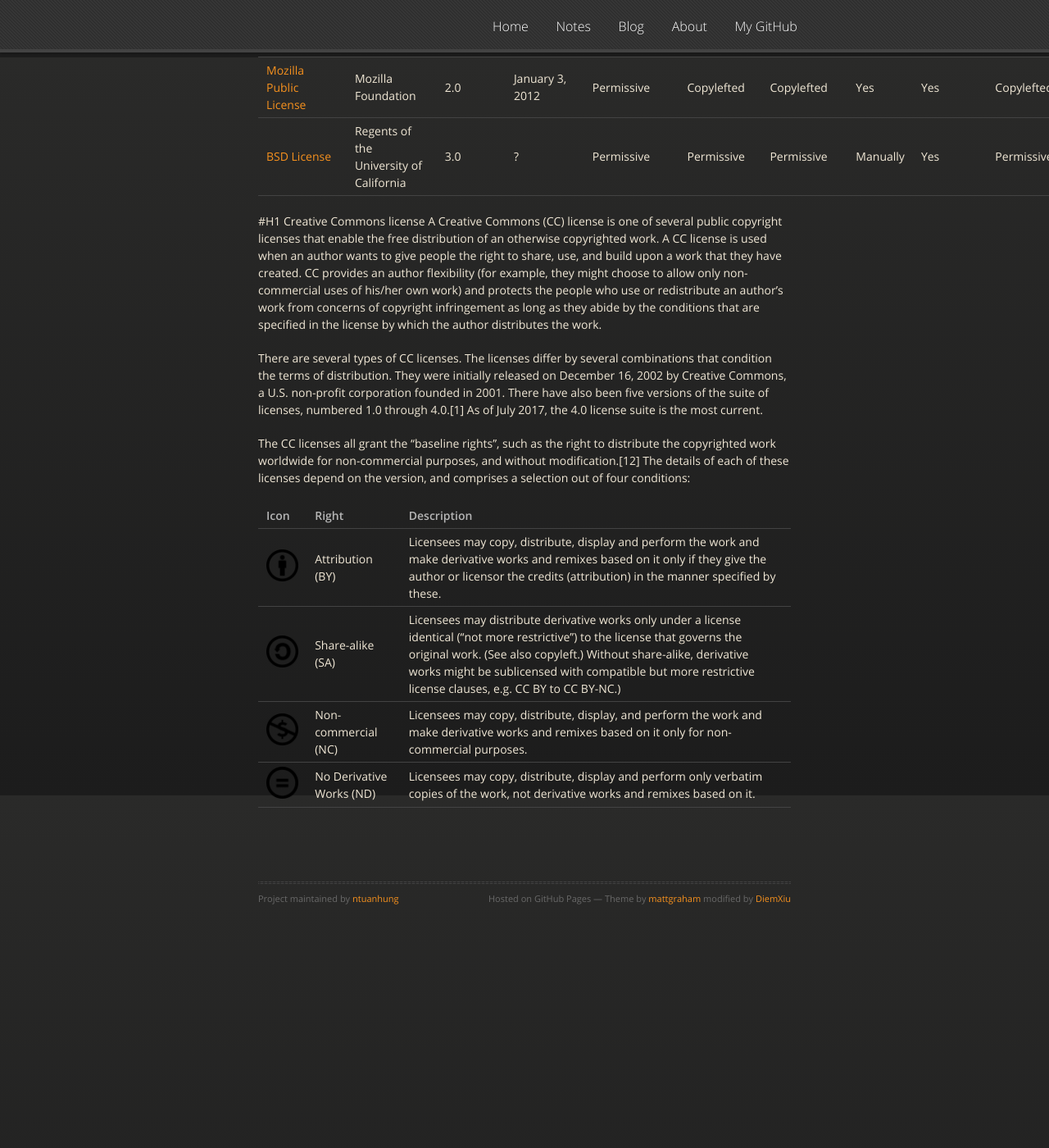
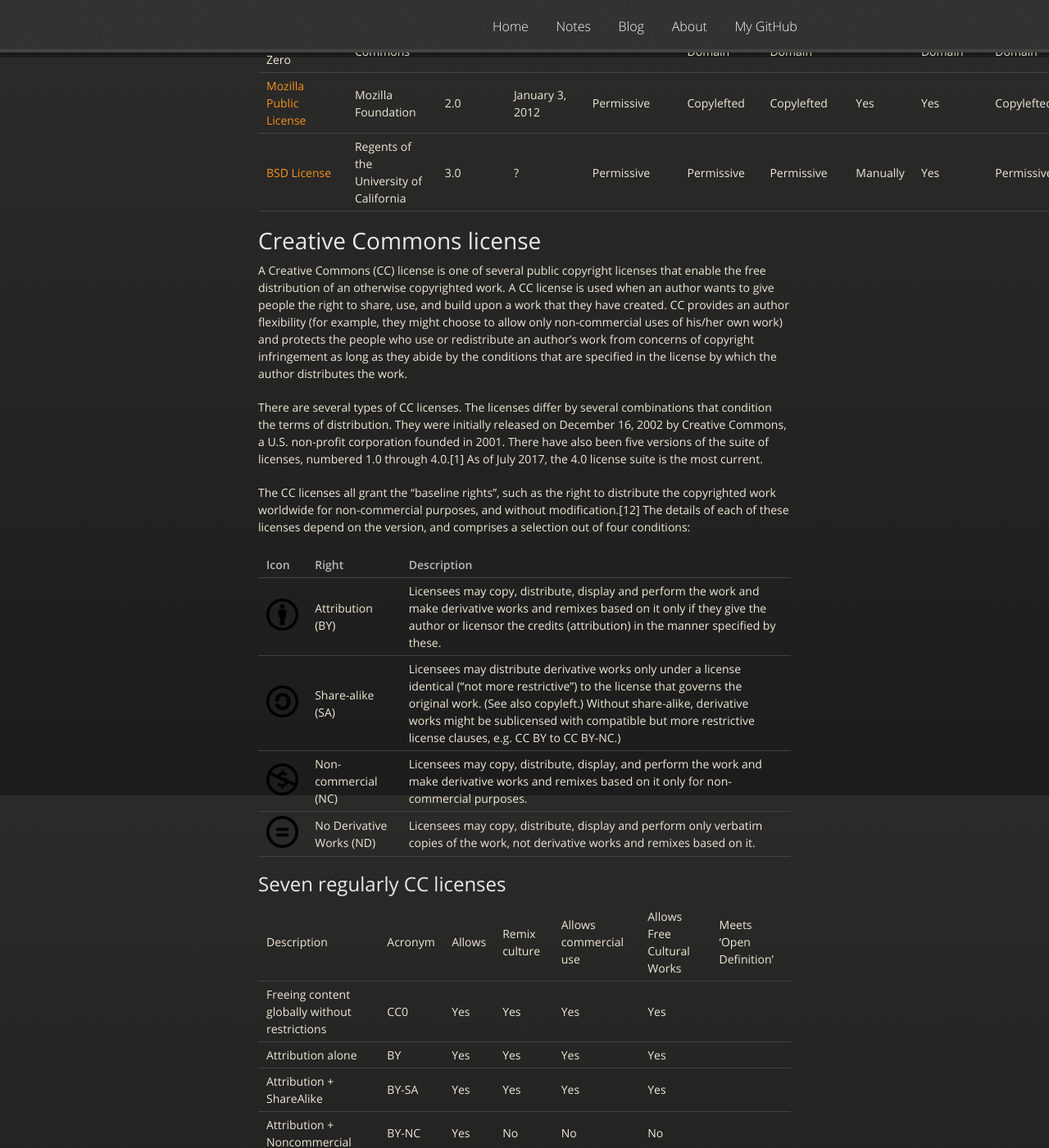
Before and after one commit to ntuanhung/ntuanhung.github.io, a Jekyll site: the page built from _posts/2017-11-20-software-license.md, in a window 1280 px wide and 1400 px high, scrolled down 2630 px. Shown: the whole window at 82% size. Built offline with Jekyll 4.4.1, drawn with Linux system fonts in a browser that asks for light colours; nearby versions of some CDN libraries; before the commit the page ends 3748 px from its top, so only the background shows below that; some of the changed text lies outside the part shown.

Commit message:
Update 2017-11-20-software-license.md

```diff
--- a/_posts/2017-11-20-software-license.md
+++ b/_posts/2017-11-20-software-license.md
@@ -3,7 +3,7 @@
 title: "Software License"
 date: 2017-11-20
 ---
-#H1 Software licenses and Rights
+# Software licenses and Rights
 
 Software licenses and rights granted in context of the copyright according to [Mark Webbink](https://wayback.archive.org/web/20140122163130/http://www.redhat.com/f/summitfiles/presentation/May31/Open%20Source%20Dynamics/Troan_OpenSourceProprietyPersp.pdf).
 Expanded by freeware and sublicensing.
@@ -19,7 +19,7 @@
 |Right to sublicense |	Yes	|Yes	|No	|No	|No	|No|
 |Example software	| SQLite, ImageJ	|Apache web server, ToyBox	|Linux kernel, GIMP	|Irfanview, Winamp	|Windows, Half-Life 2	|Server-side World of Warcraft|
 
-#H1 FOSS licenses
+# FOSS licenses
 FOSS or "Free and Open Source Software" licenses are proposed and approved by various groups.
 
 The following table compares various features of each license and is a general guide to the terms and conditions of each license. The table lists the permissions and limitations regarding the following subjects:
@@ -56,7 +56,7 @@
 |[Mozilla Public License](https://www.mozilla.org/MPL/2.0)|Mozilla Foundation|2.0|January 3, 2012|Permissive|Copylefted|Copylefted|Yes|Yes|Copylefted|No|
 |[BSD License](http://opensource.org/licenses/BSD-3-Clause)|Regents of the University of California|3.0|	?	|Permissive|Permissive|Permissive|Manually|Yes|Permissive|Manually|
 
-#H1 Creative Commons license
+# Creative Commons license
 A Creative Commons (CC) license is one of several public copyright licenses that enable the free distribution of an otherwise copyrighted work. A CC license is used when an author wants to give people the right to share, use, and build upon a work that they have created. CC provides an author flexibility (for example, they might choose to allow only non-commercial uses of his/her own work) and protects the people who use or redistribute an author's work from concerns of copyright infringement as long as they abide by the conditions that are specified in the license by which the author distributes the work.
 
 There are several types of CC licenses. The licenses differ by several combinations that condition the terms of distribution. They were initially released on December 16, 2002 by Creative Commons, a U.S. non-profit corporation founded in 2001. There have also been five versions of the suite of licenses, numbered 1.0 through 4.0.[1] As of July 2017, the 4.0 license suite is the most current.
@@ -69,3 +69,16 @@
 |![Share-alike](https://github.com/ntuanhung/ntuanhung.github.io/blob/master/images/40px-Cc-sa.svg.png "Share-alike") | Share-alike (SA)|	Licensees may distribute derivative works only under a license identical ("not more restrictive") to the license that governs the original work. (See also copyleft.) Without share-alike, derivative works might be sublicensed with compatible but more restrictive license clauses, e.g. CC BY to CC BY-NC.)|
 |![Non-commercial](https://github.com/ntuanhung/ntuanhung.github.io/blob/master/images/Cc-nc.svg.png "Non-commercial") | Non-commercial (NC)	|Licensees may copy, distribute, display, and perform the work and make derivative works and remixes based on it only for non-commercial purposes.|
 |![No Derivative Works](https://github.com/ntuanhung/ntuanhung.github.io/blob/master/images/Cc-nd.svg.png "No Derivative Works") | No Derivative Works (ND)|	Licensees may copy, distribute, display and perform only verbatim copies of the work, not derivative works and remixes based on it.|
+
+## Seven regularly CC licenses
+
+|Description|Acronym|Allows|Remix culture|Allows commercial use|Allows Free Cultural Works|Meets 'Open Definition'|
+|Freeing content globally without restrictions|CC0	|Yes	|Yes	|Yes	|Yes|
+|Attribution alone|BY	|Yes	|Yes	|Yes	|Yes|
+|Attribution + ShareAlike|BY-SA|	Yes	|Yes	|Yes|	Yes|
+|Attribution + Noncommercial|BY-NC|	Yes|	No|	No|	No|
+|Attribution + NoDerivatives|BY-ND	|No	|Yes|	No|	No|
+|Attribution + Noncommercial + ShareAlike|BY-NC-SA|	Yes|	No	|No|	No|
+
+
+CC-BY-NC-ND icon	Attribution + Noncommercial + NoDerivatives	BY-NC-ND	No	No	No	No
```
